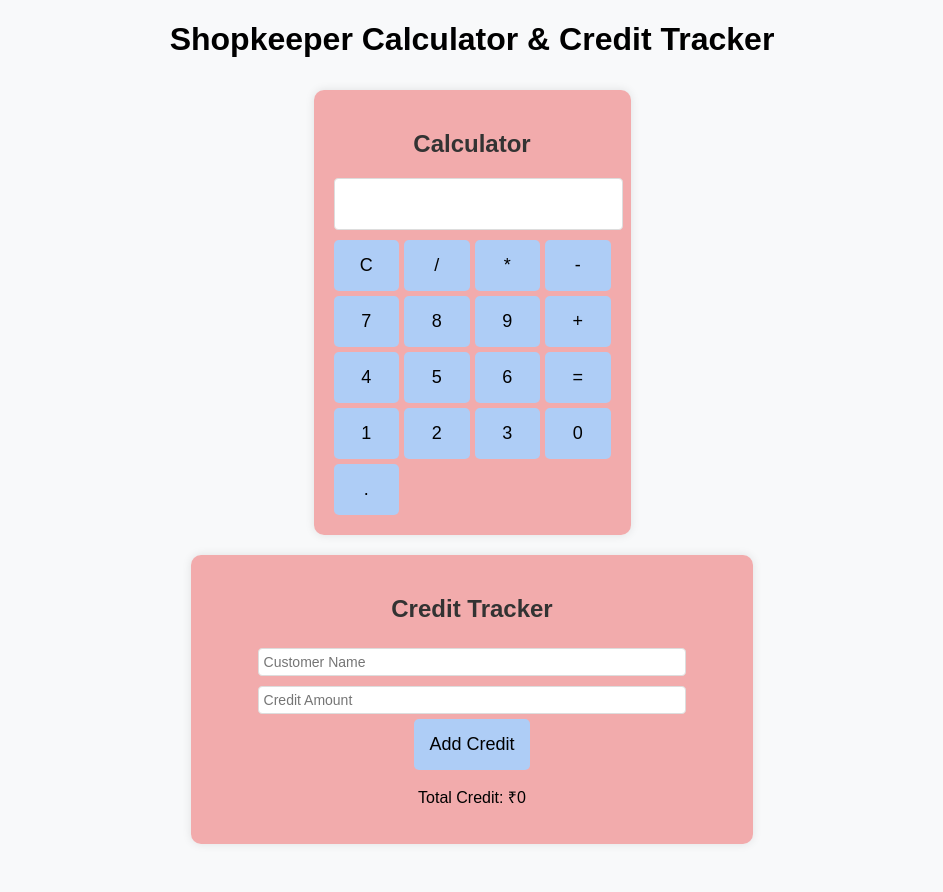
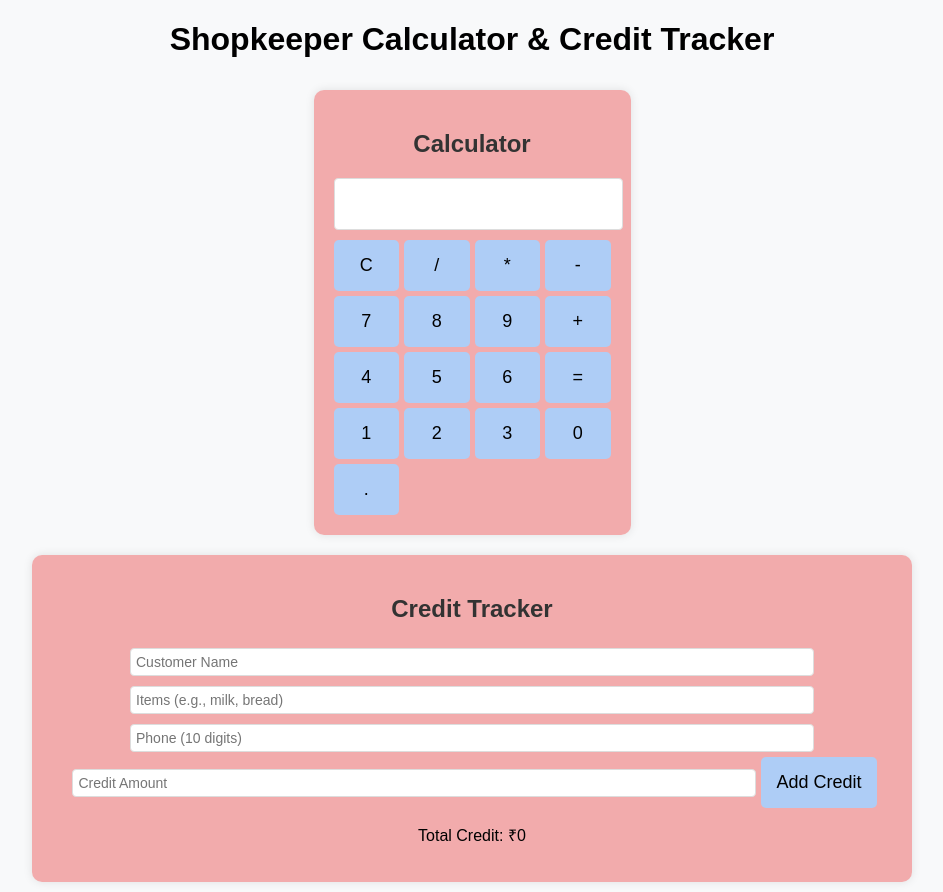
Before and after one commit to Priyanka20067/shop-tracking, a React (Vite) app in the folder shop-credit-tracking/: page /mainpage in a window 1280 px wide. Shown: the whole page, without its empty margins (168-1111 px from the left). Before the commit the page ends 854 px from the top, so only its background shows below. Built offline with nearby package versions, Linux system fonts and the light colour scheme.

Commit message:
changes in credittrackder

```diff
--- a/shop-credit-tracking/src/components/CreditTrackder.jsx
+++ b/shop-credit-tracking/src/components/CreditTrackder.jsx
@@ -5,6 +5,8 @@ import './style.css';
 function CreditTracker() {
     const [credits, setCredits] = useState(JSON.parse(localStorage.getItem('credits')) || []);
     const [name, setName] = useState('');
+    const [items, setItems] = useState('');
+    const [phone, setPhone] = useState('');
     const [amount, setAmount] = useState('');
 
     useEffect(() => {
@@ -13,9 +15,11 @@ function CreditTracker() {
 
     const addCredit = () => {
         if (name && amount) {
-      const newCredits = [...credits, { name, amount: parseFloat(amount) }];
+            const newCredits = [...credits, { name, amount: parseFloat(amount), id: Date.now(), items: items.split(',').map(item => item.trim()), phone, date: new Date().toLocaleDateString() }];
             setCredits(newCredits);
             setName('');
+            setItems('');
+            setPhone('');
             setAmount('');
         } else {
             alert('Please enter both name and amount!');
@@ -30,13 +34,38 @@ function CreditTracker() {
         <div className="credit-tracker">
             <h2>Credit Tracker</h2>
             <input type="text" value={name} onChange={(e) => setName(e.target.value)} placeholder="Customer Name" />
+            <input
+                type="text"
+                value={items}
+                onChange={(e) => setItems(e.target.value)}
+                placeholder="Items (e.g., milk, bread)"
+                defaultValue={'NaN'}
+            />
+            <input
+                    type="tel"
+                    value={phone}
+                    onChange={(e) => {
+                        const value = e.target.value.replace(/\D/g, '');
+                        if (value.length <= 10) setPhone(value);
+                    }}
+                    placeholder="Phone (10 digits)"
+                    maxLength={10}
+                    defaultValue={'NaN'}
+                />
             <input type="number" value={amount} onChange={(e) => setAmount(e.target.value)} placeholder="Credit Amount" />
             <button onClick={addCredit}>Add Credit</button>
             <ul>
                 {credits.map((credit, index) => (
                     <li key={index} className="credit-item">
-            {credit.name}: ₹{credit.amount} <button className="delete-btn" onClick={() => deleteCredit(index)}>Delete</button>
+                        <div className="credit-item">
+                        {credit.name}: ₹{credit.amount}; <hr /><hr /><hr />
+                                Items: {credit.items.join(', ')}; <hr /><hr /><hr />
+                        Date: {credit.date};<hr /><hr /><hr />
+                        Ph: {credit.phone};<hr /><hr /><hr />
+                         <button className="delete-btn" onClick={() => deleteCredit(index)}>Delete</button>
+                    </div>
                      </li>
+
                 ))}
             </ul>
             <p>Total Credit: ₹{credits.reduce((sum, credit) => sum + credit.amount, 0)}</p>
```
Lines whose indentation alone changed are shown as unchanged.
